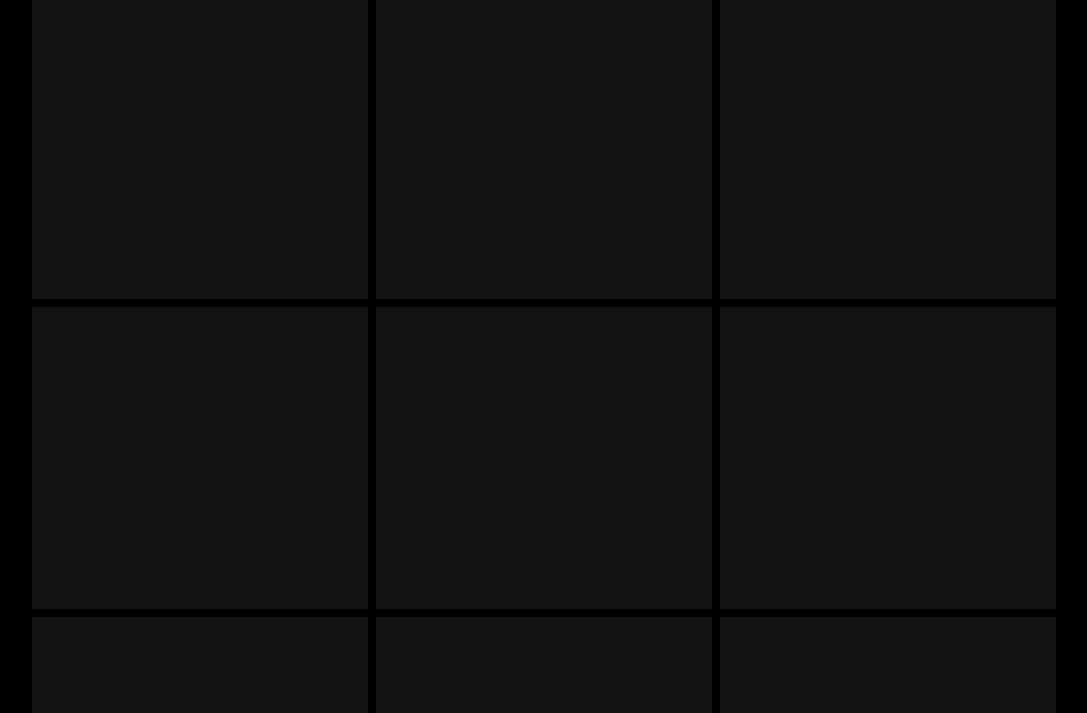
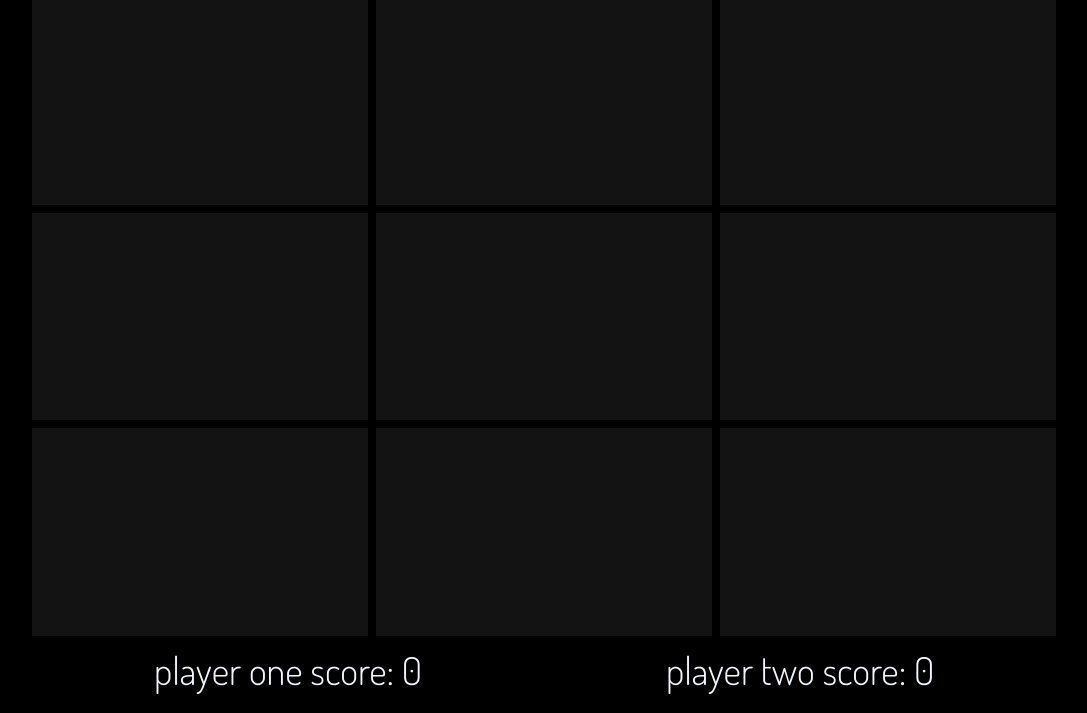
Before and after one commit to oldbettie/tictactoe, a plain HTML site: page index.html in a window 1280 px wide. Shown: the part 87-800 px from the top of the page, without its empty margins (96-1183 px from the left). Drawn offline with Linux system fonts and the light colour scheme.

Commit message:
refactor for used square bug

```diff
--- a/js/app.js
+++ b/js/app.js
@@ -26,11 +26,15 @@ const changePlayer = function () {
 // --- refactored for a single event
 $(".gamesq").click(function () {
 	let currentsq = $(this).prop("id").split("-");
-	$(this).text(player.character);
-	$(this).addClass("taken");
-	updateBoard(currentsq[0], currentsq[1]);
-	if ($(this).text() === "X" ? $(this).addClass("cross") : $(this).addClass("circle"));
-	changePlayer(player);
+	let x = currentsq[0];
+	let y = currentsq[1];
+	if (blankBoard[x][y] === "" || blankBoard[x][y] === "") {
+		$(this).text(player.character);
+		$(this).addClass("taken");
+		updateBoard(currentsq[0], currentsq[1]);
+		if ($(this).text() === "X" ? $(this).addClass("cross") : $(this).addClass("circle"));
+		changePlayer(player);
+	}
 });
 // --- board layout
 const makeNewBoard = function (x, y) {
--- a/styles.css
+++ b/styles.css
@@ -7,6 +7,7 @@ body {
 	line-height: 1.8;
 	background-color: black;
 	color: aliceblue;
+	height: 100vh;
 }
 .top-grid {
 	display: flex;
@@ -37,10 +38,10 @@ button:hover {
 }
 .grid-container {
 	max-width: 80vw;
-	max-height: 90vw;
+	max-height: 100vh;
 	margin: 0 auto;
 	display: grid;
-	grid-template-rows: 1fr 10fr 1fr;
+	grid-template-rows: 1fr 12fr 1fr;
 	margin-top: -1vh;
 }
 .game-board {
@@ -52,8 +53,9 @@ button:hover {
 .gamesq {
 	display: flex;
 	justify-content: center;
+	align-items: center;
 	width: 100%;
-	font-size: 12vh;
+	font-size: 8vh;
 	background-color: rgb(19, 19, 19);
 }
 .gamesq:hover {
```
